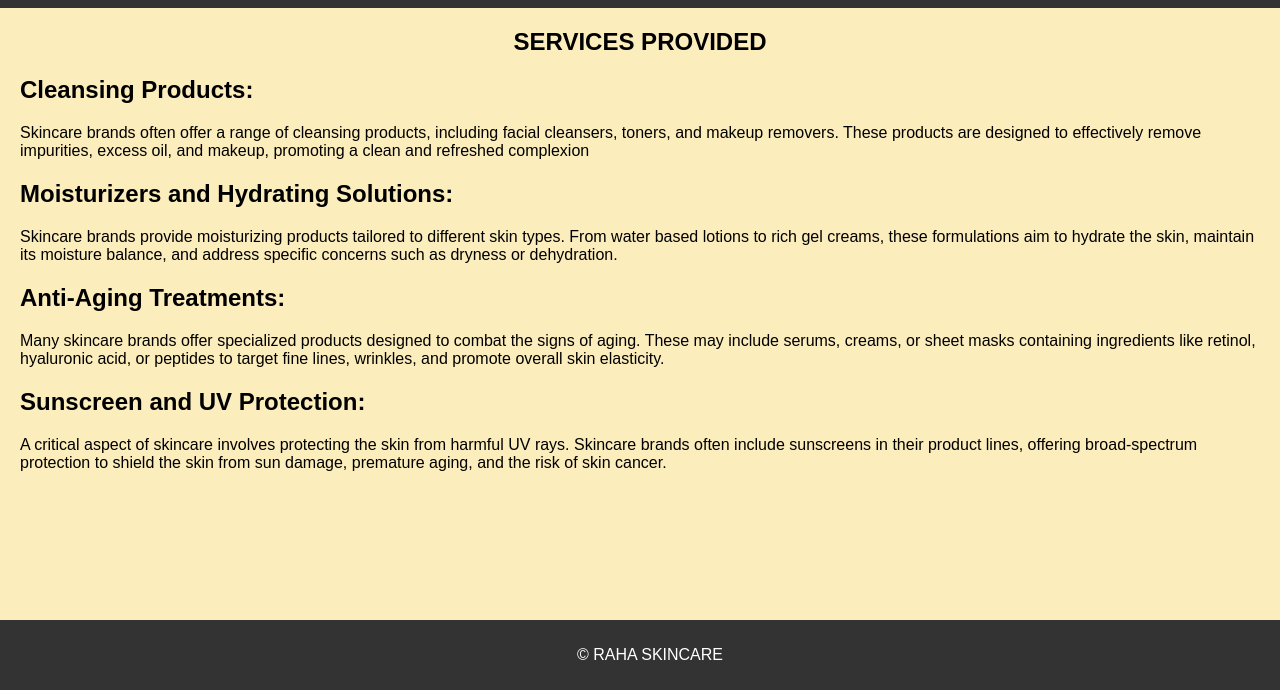
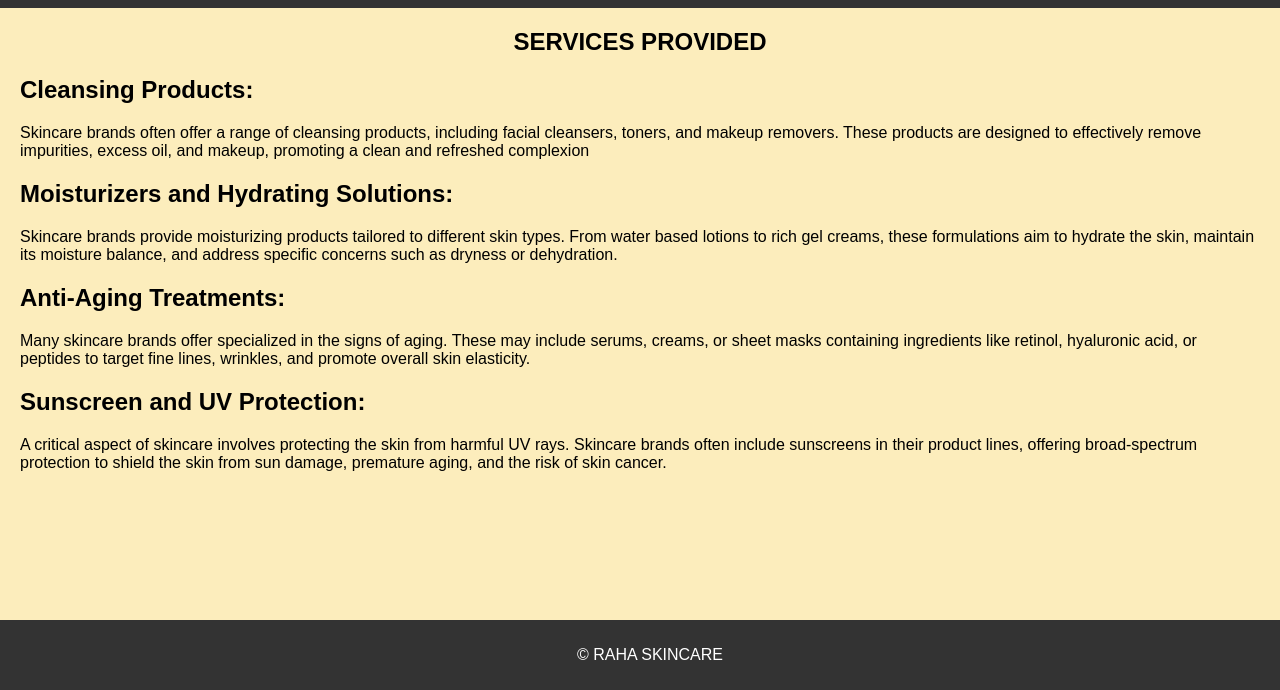
Before and after one commit to RayaJhon/Portfolio, a plain HTML site: page services.html in a window 1280 px wide. Shown: the part 110-800 px from the top of the page. Drawn offline with Linux system fonts and the light colour scheme.

```diff
--- a/services.html
+++ b/services.html
@@ -34,7 +34,7 @@
 
     <section>
         <h2>Anti-Aging Treatments:</h2>
-        <p> Many skincare brands offer specialized products designed to combat the signs of aging. These may include serums, creams, or sheet masks containing ingredients like retinol, hyaluronic acid, or peptides to target fine lines, wrinkles, and promote overall skin elasticity.</p>
+        <p> Many skincare brands offer specialized in the signs of aging. These may include serums, creams, or sheet masks containing ingredients like retinol, hyaluronic acid, or peptides to target fine lines, wrinkles, and promote overall skin elasticity.</p>
     </section>
 
     <section>
```
